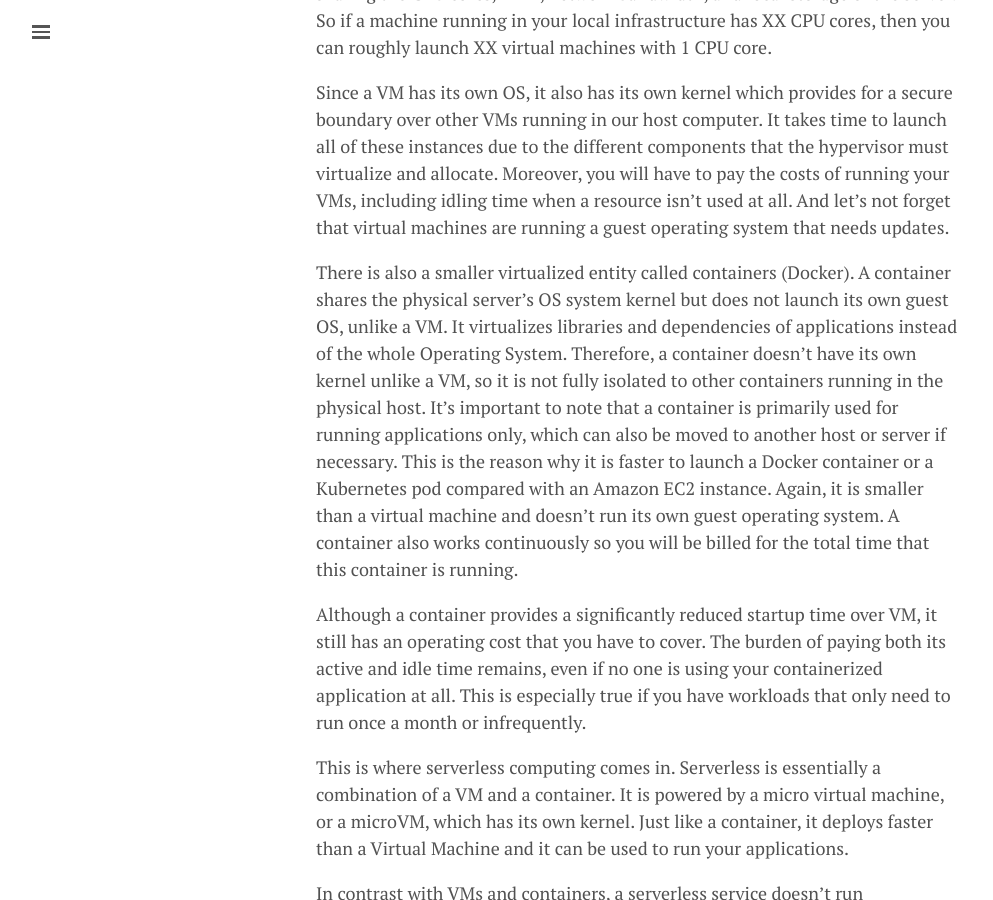
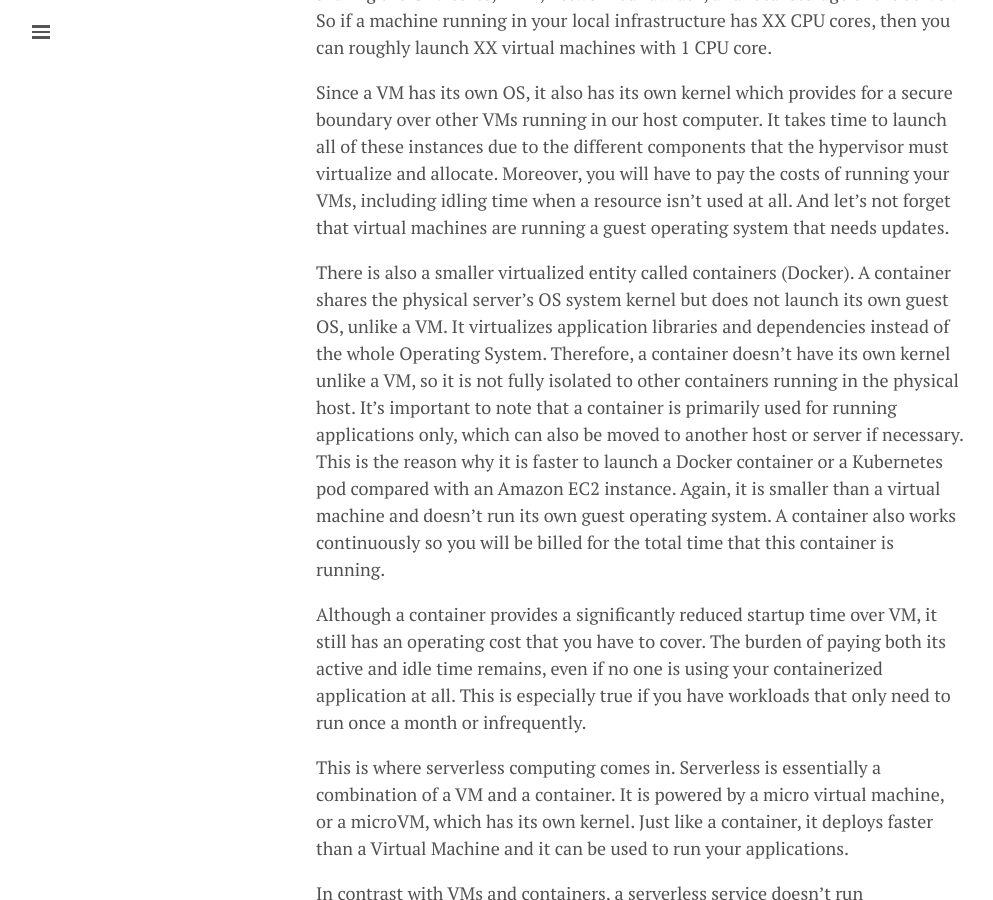
Before and after one commit to lgeurts/lgeurts.github.io, a Jekyll site: the page built from _posts/2022-03-29-what-is-serverless-computing.md, in a window 1280 px wide and 900 px high, scrolled down 850 px. Shown: the whole window, without its empty margins (0-993 px from the left). Built offline with Jekyll 4.4.1, drawn with Linux system fonts in a browser that asks for light colours; nearby versions of some CDN libraries; comment, search, counter and statistics services are not loaded.

Commit message:
Update 2022-03-29-what-is-serverless-computing.md

```diff
--- a/_posts/2022-03-29-what-is-serverless-computing.md
+++ b/_posts/2022-03-29-what-is-serverless-computing.md
@@ -19,7 +19,7 @@ Cloud Computing ushered a new era of on-demand virtual machines (VMs) that you c
 
 Since a VM has its own OS, it also has its own kernel which provides for a secure boundary over other VMs running in our host computer. It takes time to launch all of these instances due to the different components that the hypervisor must virtualize and allocate. Moreover, you will have to pay the costs of running your VMs, including idling time when a resource isn’t used at all. And let's not forget that virtual machines are running a guest operating system that needs updates.
 
-There is also a smaller virtualized entity called containers (Docker). A container shares the physical server’s OS system kernel but does not launch its own guest OS, unlike a VM. It virtualizes libraries and dependencies of applications instead of the whole Operating System. Therefore, a container doesn’t have its own kernel unlike a VM, so it is not fully isolated to other containers running in the physical host. It’s important to note that a container is primarily used for running applications only, which can also be moved to another host or server if necessary. This is the reason why it is faster to launch a Docker container or a Kubernetes pod compared with an Amazon EC2 instance. Again, it is smaller than a virtual machine and doesn’t run its own guest operating system. A container also works continuously so you will be billed for the total time that this container is running.
+There is also a smaller virtualized entity called containers (Docker). A container shares the physical server’s OS system kernel but does not launch its own guest OS, unlike a VM. It virtualizes application libraries and dependencies instead of the whole Operating System. Therefore, a container doesn’t have its own kernel unlike a VM, so it is not fully isolated to other containers running in the physical host. It’s important to note that a container is primarily used for running applications only, which can also be moved to another host or server if necessary. This is the reason why it is faster to launch a Docker container or a Kubernetes pod compared with an Amazon EC2 instance. Again, it is smaller than a virtual machine and doesn’t run its own guest operating system. A container also works continuously so you will be billed for the total time that this container is running.
 
 Although a container provides a significantly reduced startup time over VM, it still has an operating cost that you have to cover. The burden of paying both its active and idle time remains, even if no one is using your containerized application at all. This is especially true if you have workloads that only need to run once a month or infrequently.
 
```
